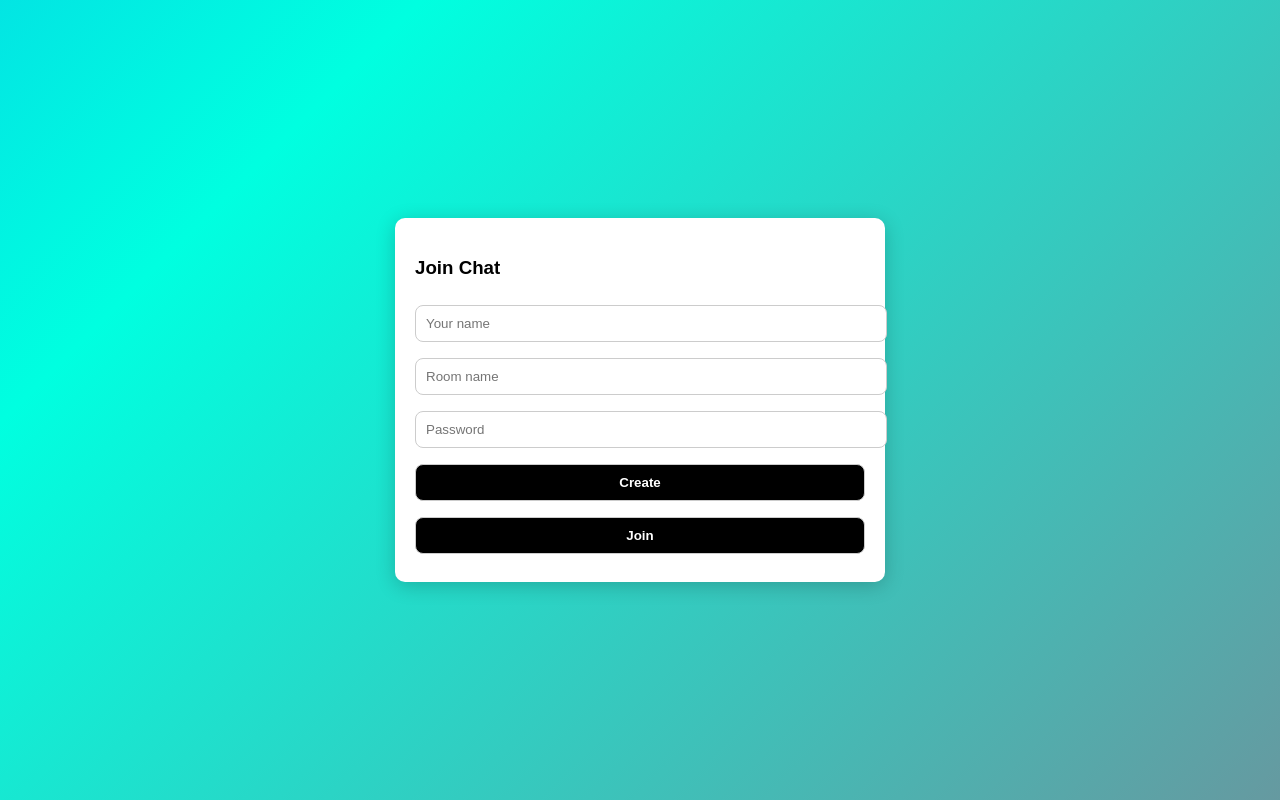
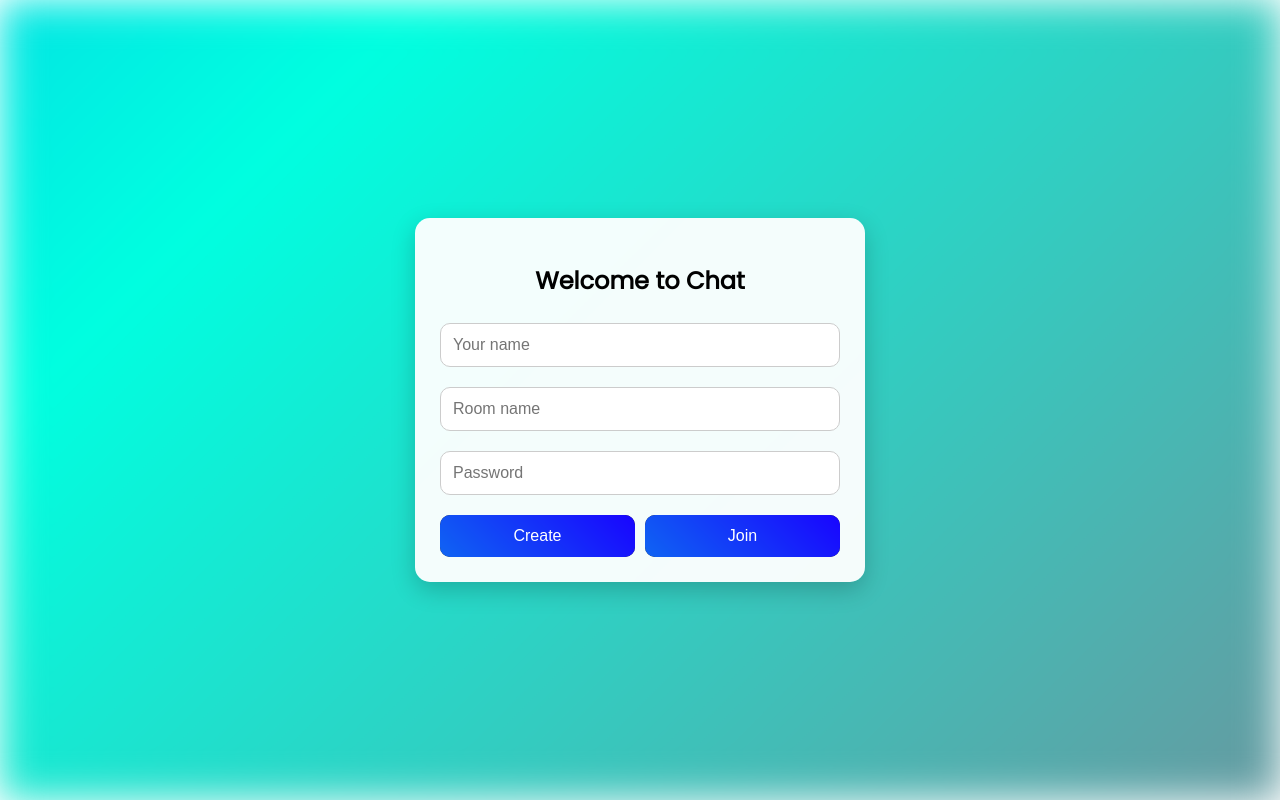
Before and after one commit to pro-code001/chat-server, a Flask app: page / in a window 1280 px wide. Run offline with Flask 2, Linux system fonts and the light colour scheme; some libraries are stand-ins or nearby versions.

Commit message:
index.html

```diff
--- a/templates/index.html
+++ b/templates/index.html
@@ -3,19 +3,36 @@
 <head>
   <meta charset="UTF-8" />
   <meta name="viewport" content="width=device-width, initial-scale=1.0">
-  <title>Chat App</title>
+  <title>Stylish Chat</title>
   <script src="https://cdn.socket.io/4.5.0/socket.io.min.js"></script>
+  <link href="https://fonts.googleapis.com/css2?family=Poppins&display=swap" rel="stylesheet">
   <style>
+    * {
+      box-sizing: border-box;
+    }
+
     body {
-      font-family: Arial, sans-serif;
+      font-family: 'Poppins', sans-serif;
+      margin: 0;
+      padding: 0;
+      min-height: 100vh;
+      display: flex;
+      justify-content: center;
+      align-items: center;
+      position: relative;
+    }
+
+    .background {
+      position: absolute;
+      top: 0;
+      left: 0;
+      width: 100%;
+      height: 100%;
       background: linear-gradient(-45deg, #ff0040, #00ffe0, #1900ff, #ff00c8);
       background-size: 600% 600%;
       animation: animateBG 20s ease infinite;
-      display: flex;
-      align-items: center;
-      justify-content: center;
-      height: 100vh;
-      margin: 0;
+      z-index: -1;
+      filter: blur(20px);
     }
 
     @keyframes animateBG {
@@ -24,28 +41,74 @@
       100% { background-position: 0% 50%; }
     }
 
-    .container {
-      background: white;
-      border-radius: 10px;
-      padding: 20px;
+    #login, #chat {
+      background: rgba(255, 255, 255, 0.95);
+      padding: 25px;
+      border-radius: 15px;
+      box-shadow: 0 8px 24px rgba(0, 0, 0, 0.2);
       width: 90%;
       max-width: 450px;
-      box-shadow: 0 4px 20px rgba(0,0,0,0.2);
+      text-align: center;
     }
 
-    input, button {
+    h2, h3 {
+      margin-bottom: 15px;
+    }
+
+    input {
       width: 100%;
-      padding: 10px;
-      margin: 8px 0;
-      border-radius: 8px;
+      margin: 10px 0;
+      padding: 12px;
+      border-radius: 10px;
       border: 1px solid #ccc;
+      font-size: 16px;
+    }
+
+    .btn-group {
+      display: flex;
+      justify-content: space-between;
+      margin-top: 10px;
+      gap: 10px;
+      flex-wrap: wrap;
     }
 
     button {
-      background: black;
+      flex: 1 1 45%;
+      padding: 12px;
+      font-size: 16px;
+      border: none;
+      border-radius: 10px;
+      cursor: pointer;
       color: white;
-      cursor: pointer;
-      font-weight: bold;
+      background-color: #222;
+      position: relative;
+      z-index: 0;
+      overflow: hidden;
+      transition: background-color 0.3s ease;
+    }
+
+    button:hover {
+      background-color: #000;
+    }
+
+    button::before {
+      content: "";
+      position: absolute;
+      top: -50%;
+      left: -50%;
+      width: 200%;
+      height: 200%;
+      background: linear-gradient(45deg, #ff0040, #00ffe0, #1900ff, #ff00c8);
+      background-size: 400% 400%;
+      animation: glowing 20s linear infinite;
+      z-index: -1;
+      filter: blur(6px);
+    }
+
+    @keyframes glowing {
+      0% { background-position: 0% 50%; }
+      50% { background-position: 100% 50%; }
+      100% { background-position: 0% 50%; }
     }
 
     #chat {
@@ -53,116 +116,134 @@
     }
 
     #messages {
-      height: 200px;
+      height: 250px;
       overflow-y: auto;
+      border: 1px solid #ccc;
+      padding: 10px;
+      margin-bottom: 10px;
+      border-radius: 10px;
       background: #f7f7f7;
-      padding: 10px;
-      border-radius: 8px;
-      margin-bottom: 10px;
+      text-align: left;
     }
 
-    .msg {
-      margin-bottom: 8px;
+    #messageInput {
+      width: calc(100% - 60px);
+      font-size: 15px;
+      padding: 10px;
+      border-radius: 10px;
+      border: 1px solid #ccc;
     }
 
-    .msg span {
-      font-weight: bold;
-      color: #333;
+    #sendBtn {
+      width: 50px;
+      background-color: #28a745;
+      color: white;
+      border: none;
+      border-radius: 10px;
+      font-size: 18px;
+      margin-left: 5px;
+    }
+
+    #sendBtn:hover {
+      background-color: #1f7d34;
     }
 
     @media (max-width: 480px) {
-      .container {
-        padding: 15px;
+      input, button, #messageInput, #sendBtn {
+        font-size: 15px;
+      }
+
+      #messages {
+        height: 200px;
       }
     }
   </style>
 </head>
 <body>
-  <div class="container">
-    <div id="login">
-      <h3>Join Chat</h3>
-      <input id="username" placeholder="Your name" />
-      <input id="room" placeholder="Room name" />
-      <input id="password" type="password" placeholder="Password" />
-      <button onclick="create()">Create</button>
-      <button onclick="join()">Join</button>
+  <div class="background"></div>
+
+  <div id="login">
+    <h2>Welcome to Chat</h2>
+    <input id="username" placeholder="Your name" />
+    <input id="room" placeholder="Room name" />
+    <input id="password" type="password" placeholder="Password" />
+    <div class="btn-group">
+      <button id="createBtn">Create</button>
+      <button id="joinBtn">Join</button>
     </div>
+  </div>
 
-    <div id="chat">
-      <h4>Room: <span id="roomName"></span></h4>
-      <div id="messages"></div>
-      <input id="messageInput" placeholder="Message..." />
-      <button onclick="sendMessage()">Send</button>
+  <div id="chat">
+    <h3>Room: <span id="roomName"></span></h3>
+    <div id="messages"></div>
+    <div style="display: flex;">
+      <input id="messageInput" placeholder="Type message..." />
+      <button id="sendBtn">➤</button>
     </div>
   </div>
 
   <script>
     const socket = io();
+    const loginDiv = document.getElementById('login');
+    const chatDiv = document.getElementById('chat');
+    const roomNameSpan = document.getElementById('roomName');
     const messagesDiv = document.getElementById('messages');
 
-    function create() {
-      const username = getVal('username');
-      const room = getVal('room');
-      const password = getVal('password');
-      if (username && room && password) {
-        socket.emit('create', { username, room, password });
-      } else {
-        alert('Fill all fields.');
+    document.getElementById('createBtn').onclick = () => {
+      const username = document.getElementById('username').value.trim();
+      const room = document.getElementById('room').value.trim();
+      const password = document.getElementById('password').value.trim();
+      if (!username || !room || !password) {
+        alert("Fill all fields to create a room.");
+        return;
       }
-    }
+      socket.emit('create', {username, room, password});
+    };
 
-    function join() {
-      const username = getVal('username');
-      const room = getVal('room');
-      const password = getVal('password');
-      if (username && room && password) {
-        socket.emit('join', { username, room, password });
-      } else {
-        alert('Fill all fields.');
+    document.getElementById('joinBtn').onclick = () => {
+      const username = document.getElementById('username').value.trim();
+      const room = document.getElementById('room').value.trim();
+      const password = document.getElementById('password').value.trim();
+      if (!username || !room || !password) {
+        alert("Fill all fields to join a room.");
+        return;
       }
-    }
-
-    function sendMessage() {
-      const msg = document.getElementById('messageInput').value.trim();
-      const room = document.getElementById('roomName').textContent;
-      if (msg) {
-        socket.emit('message', { room, msg });
-        document.getElementById('messageInput').value = '';
-      }
-    }
-
-    function getVal(id) {
-      return document.getElementById(id).value.trim();
-    }
+      socket.emit('join', {username, room, password});
+    };
 
     socket.on('created', data => {
-      showChat(data.room);
-      addMessage(`You created room ${data.room}`);
+      loginDiv.style.display = 'none';
+      chatDiv.style.display = 'block';
+      roomNameSpan.textContent = data.room;
+      addMessage(You created and joined room: ${data.room});
     });
 
     socket.on('joined', data => {
-      showChat(data.room);
-      addMessage(`You joined room ${data.room}`);
-    });
-
-    socket.on('message', ({username, time, msg}) => {
-      addMessage(`[${time}] ${username}: ${msg}`);
+      loginDiv.style.display = 'none';
+      chatDiv.style.display = 'block';
+      roomNameSpan.textContent = data.room;
+      addMessage(You joined room: ${data.room});
     });
 
     socket.on('error', data => {
       alert(data.msg);
     });
 
-    function showChat(room) {
-      document.getElementById('login').style.display = 'none';
-      document.getElementById('chat').style.display = 'block';
-      document.getElementById('roomName').textContent = room;
-    }
+    socket.on('message', msg => {
+      addMessage(msg);
+    });
 
-    function addMessage(text) {
-      const p = document.createElement('div');
-      p.className = 'msg';
-      p.innerHTML = text;
+    document.getElementById('sendBtn').onclick = () => {
+      const msg = document.getElementById('messageInput').value.trim();
+      const room = roomNameSpan.textContent;
+      if (!msg) return;
+      socket.emit('message', {room, msg});
+      document.getElementById('messageInput').value = '';
+    };
+
+    function addMessage(msg) {
+      const p = document.createElement('p');
+      p.textContent = msg;
       messagesDiv.appendChild(p);
       messagesDiv.scrollTop = messagesDiv.scrollHeight;
     }
```
